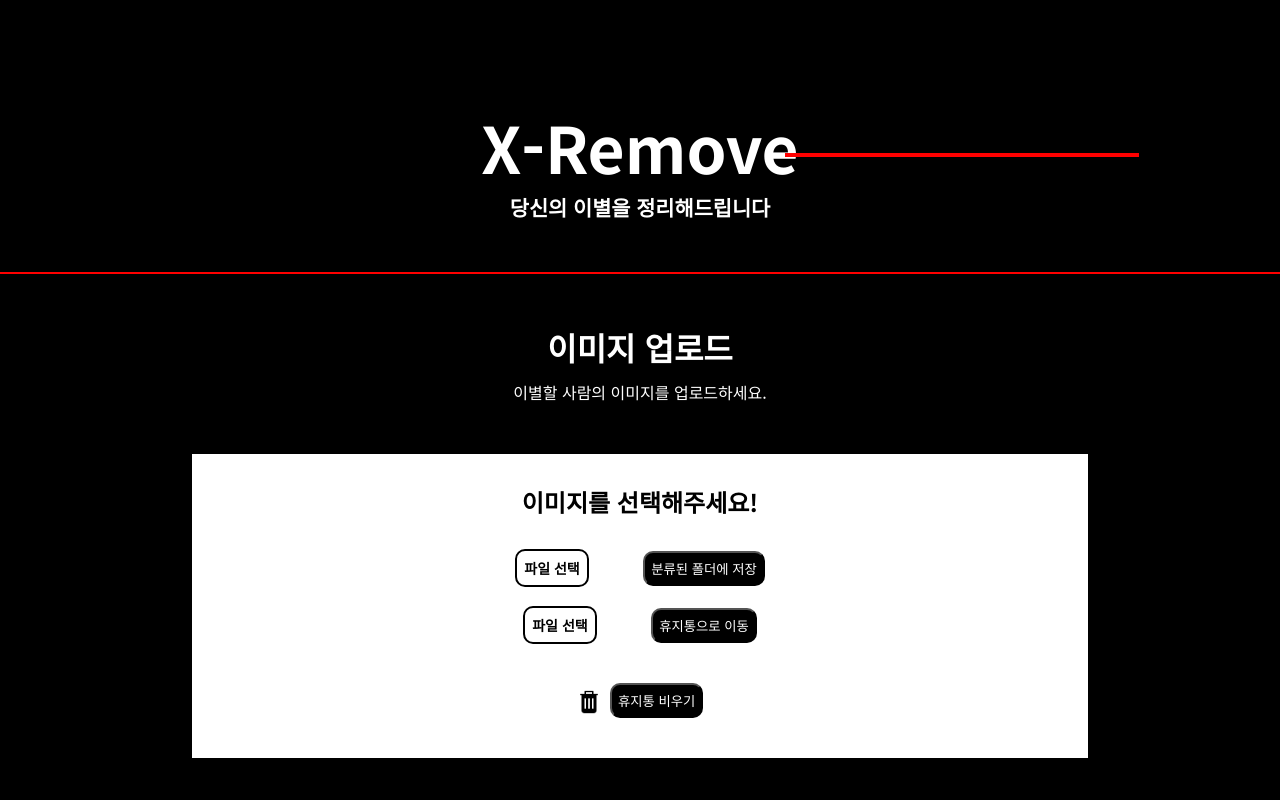
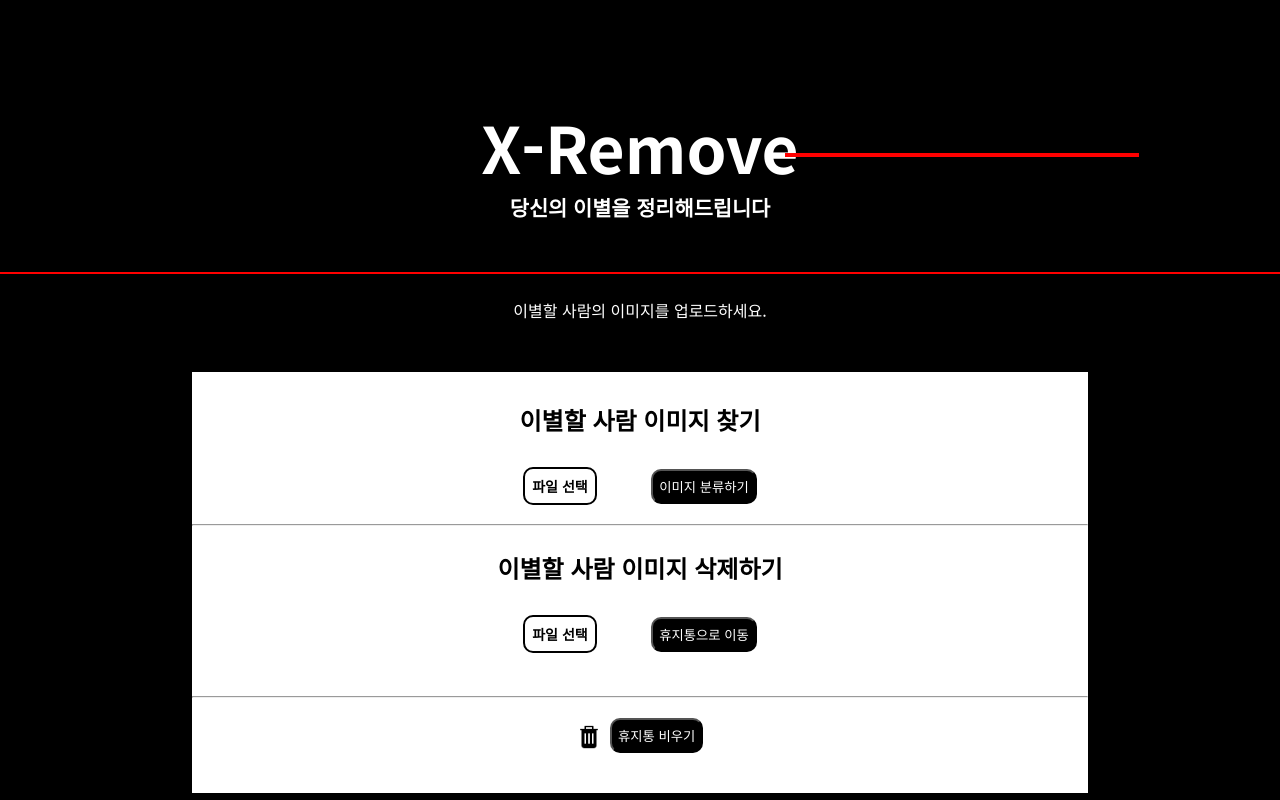
Before and after one commit to TEAM-MUJAE/miniproject, a FastAPI app: page / in a window 1280 px wide. Run offline with FastAPI, Linux system fonts and the light colour scheme.

Commit message:
미니프로젝트 1.1.1 20240207

```diff
--- a/templates/index.html
+++ b/templates/index.html
@@ -3,8 +3,9 @@
   <head>
     <meta charset="UTF-8" />
     <meta name="viewport" content="width=device-width, initial-scale=1.0" />
-    <title>Document</title>
+    <title>X-Remove</title>
     <!-- <link rel="stylesheet" href=".\css\style.css" /> -->
+    <link rel="icon" href="static/logo.png"/>
   </head>
   <style>
       @import url('https://fonts.googleapis.com/css2?family=Montserrat:ital,wght@0,100;0,200;0,300;0,400;0,500;0,600;0,700;0,800;0,900;1,100;1,200;1,300;1,400;1,500;1,600;1,700;1,800&display=swap');
@@ -153,25 +154,33 @@
       <h1 class="title">X-Remove</h1>
       <b class="sub_tit">당신의 이별을 정리해드립니다</b>
     </div>
-    <h2 class="imageup">이미지 업로드</h2>
+    <br/>
     <p class="desc">이별할 사람의 이미지를 업로드하세요.</p>
     <div class="box">
-      <p class="sort_tit">이미지를 선택해주세요!</p>
-      <div class="formgroup">
+      <div id="loading" style="display: none; position: fixed; top: 0; left: 0; width: 100%; height: 100%; background: rgba(0, 0, 0, 0.5); z-index: 10; justify-content: center; align-items: center; text-align: center;">
+        <img src="static/loading.gif" alt="로딩 중" style="width: 60px; height: 60px;"/>
+      </div>
+      <div class="formgroup" style="text-align: center;">
+        <p class="sort_tit">이별할 사람 이미지 찾기</p>
         <form id="uploadForm" class="formchoice" action="/upload_image" method="post" enctype="multipart/form-data">
+          <img id="image-preview" style="display:none; width: 100%; max-width: 100px; margin: 20px auto;" />
           <input type="file" name="x_file" accept="image/png, image/jpeg"  id="file-upload" style="display: none;" onchange="displayFileName()"/>
           <label for="file-upload" class="custom-label">파일 선택</label>
           <span class="filename" id="file-name"></span>
-          <input class="sort" type="submit" value="분류된 폴더에 저장" />
+          <input class="sort" type="submit" value="이미지 분류하기" />
         </form>
-
+        <hr/>
+        <br/>
+        <p class="sort_tit">이별할 사람 이미지 삭제하기</p>
         <form id="trashForm" class="formchoice" action="/move_to_trash" method="post" enctype="multipart/form-data">
+          <img id="image-preview2" style="display:none; width: 100%; max-width: 100px; margin: 20px auto;" />
           <input class="trash_file" type="file" name="x_file" accept="image/png, image/jpeg" id="file-upload2" style="display: none;" onchange="displayFileName2()" />
           <label for="file-upload2" class="custom-label">파일 선택</label>
           <span class="filename" id="file-name2"></span>
           <input class="trash" type="submit" value="휴지통으로 이동" />
         </form>
-
+        <br/>
+        <hr/>
         <form id="emptyTrashButton" class="empty" action="/empty_trash" method="post">
           <label for="trash-icon" class="trash-icon"></label> <!-- 아이콘 추가 -->
           <input class="trashempty" type="submit" id="trash-icon" value="휴지통 비우기" /> <!-- 휴지통 비우기 버튼 -->
@@ -204,11 +213,14 @@
         }
       </script>
 
-<script>
+<!-- <script>
 document.addEventListener("DOMContentLoaded", function() {
     const uploadForm = document.getElementById("uploadForm");
     uploadForm.onsubmit = async(e) => {
         e.preventDefault();
+
+        loading.style.display = 'block';
+
         // 파일이 선택되었는지 확인
         if (!uploadForm.x_file.files.length) {
             alert("파일을 선택해 주세요.");
@@ -230,15 +242,20 @@ document.addEventListener("DOMContentLoaded", function() {
             }
         } catch (error) {
             console.error('Error:', error);
+        } finally {
+            loading.style.display = 'none'; // 응답이 완료되면 로딩 이미지 숨김
         }
     };
 });
-</script>
-<script>
+</script> -->
+<!-- <script>
 document.addEventListener("DOMContentLoaded", function() {
     const trashForm = document.getElementById("trashForm");
     trashForm.onsubmit = async(e) => {
         e.preventDefault();
+
+        loading.style.display = 'block';
+
         // 파일이 선택되었는지 확인
         if (!trashForm.x_file.files.length) {
             alert("파일을 선택해 주세요.");
@@ -260,12 +277,14 @@ document.addEventListener("DOMContentLoaded", function() {
             }
         } catch (error) {
             console.error('Error:', error);
+        } finally {
+            loading.style.display = 'none'; // 응답이 완료되면 로딩 이미지 숨김
         }
     };
 });
-</script>
+</script> -->
 
-<script>
+<!-- <script>
     document.addEventListener("DOMContentLoaded", function() {
         const emptyTrashButton = document.getElementById("emptyTrashButton");
         emptyTrashButton.onclick = async (e) => {
@@ -288,7 +307,132 @@ document.addEventListener("DOMContentLoaded", function() {
             }
         };
     });
-    </script>
+    </script> -->
+
+<script>
+  function displayFileName() {
+    const input = document.getElementById('file-upload');
+    const fileNameSpan = document.getElementById('file-name');
+    const imagePreview = document.getElementById('image-preview');
+
+    if (input.files.length > 0) {
+      const file = input.files[0];
+      fileNameSpan.textContent = file.name;
+
+      // FileReader 객체 생성
+      const reader = new FileReader();
+
+      // 파일 읽기가 완료되면 실행될 이벤트 핸들러 등록
+      reader.onload = function(e) {
+        // 읽기 작업이 성공적으로 완료되면 이미지 프리뷰에 결과 표시
+        imagePreview.src = e.target.result;
+        imagePreview.style.display = 'block'; // 이미지 프리뷰 보이게 설정
+      };
+
+      // 이미지 파일 읽기 시작
+      reader.readAsDataURL(file);
+    } else {
+      fileNameSpan.textContent = '';
+      imagePreview.style.display = 'none'; // 파일이 선택되지 않았다면 이미지 프리뷰 숨김
+    }
+  }
+</script>
+
+
+<script>
+  function displayFileName2() {
+    const input = document.getElementById('file-upload2');
+    const fileNameSpan = document.getElementById('file-name2');
+    const imagePreview = document.getElementById('image-preview2');
+
+    if (input.files.length > 0) {
+      const file = input.files[0];
+      fileNameSpan.textContent = file.name;
+
+      // FileReader 객체 생성
+      const reader = new FileReader();
+
+      // 파일 읽기가 완료되면 실행될 이벤트 핸들러 등록
+      reader.onload = function(e) {
+        // 읽기 작업이 성공적으로 완료되면 이미지 프리뷰에 결과 표시
+        imagePreview.src = e.target.result;
+        imagePreview.style.display = 'block'; // 이미지 프리뷰 보이게 설정
+      };
+
+      // 이미지 파일 읽기 시작
+      reader.readAsDataURL(file);
+    } else {
+      fileNameSpan.textContent = '';
+      imagePreview.style.display = 'none'; // 파일이 선택되지 않았다면 이미지 프리뷰 숨김
+    }
+  }
+</script>
+
+<script>
+  document.addEventListener("DOMContentLoaded", function() {
+    const uploadForm = document.getElementById("uploadForm");
+    const trashForm = document.getElementById("trashForm");
+    const emptyTrashButton = document.getElementById("emptyTrashButton"); // id가 잘못 지정되어 있습니다. form의 id가 아닌 button의 id로 수정해야 합니다.
+    const loading = document.getElementById('loading');
+
+    async function handleSubmit(e, form) {
+      e.preventDefault();
+      loading.style.display = 'flex'; // 로딩 이미지 표시
+
+      if (!form.x_file.files.length) {
+        alert("파일을 선택해 주세요.");
+        loading.style.display = 'none'; // 로딩 이미지 숨김
+        return;
+      }
+
+      const formData = new FormData(form);
+
+      try {
+        const action = form.getAttribute("action");
+        const response = await fetch(action, {
+          method: 'POST',
+          body: formData,
+        });
+        const result = await response.json();
+
+        if (response.ok) {
+          alert("성공적으로 처리되었습니다.");
+        } else {
+          alert(result.message || "처리 중 오류가 발생했습니다.");
+        }
+      } catch (error) {
+        console.error('Error:', error);
+        alert("오류가 발생했습니다.");
+      } finally {
+        loading.style.display = 'none'; // 로딩 이미지 숨김
+      }
+    }
+
+    uploadForm.addEventListener("submit", (e) => handleSubmit(e, uploadForm));
+    trashForm.addEventListener("submit", (e) => handleSubmit(e, trashForm));
+    emptyTrashButton.addEventListener("click", async (e) => {
+      e.preventDefault();
+      loading.style.display = 'flex'; // 로딩 이미지 표시
+
+      try {
+        const response = await fetch('/empty_trash', { method: 'POST' });
+        const result = await response.json();
+
+        if (response.ok) {
+          alert("휴지통이 성공적으로 비워졌습니다.");
+        } else {
+          alert(result.message || "이미 휴지통이 깨끗합니다.");
+        }
+      } catch (error) {
+        console.error('Error:', error);
+        alert("오류가 발생했습니다.");
+      } finally {
+        loading.style.display = 'none'; // 로딩 이미지 숨김
+      }
+    });
+  });
+  </script>
+
 
 
   </body>
```
Also changed, not shown: static/loading.gif (added), static/logo.png (added).
